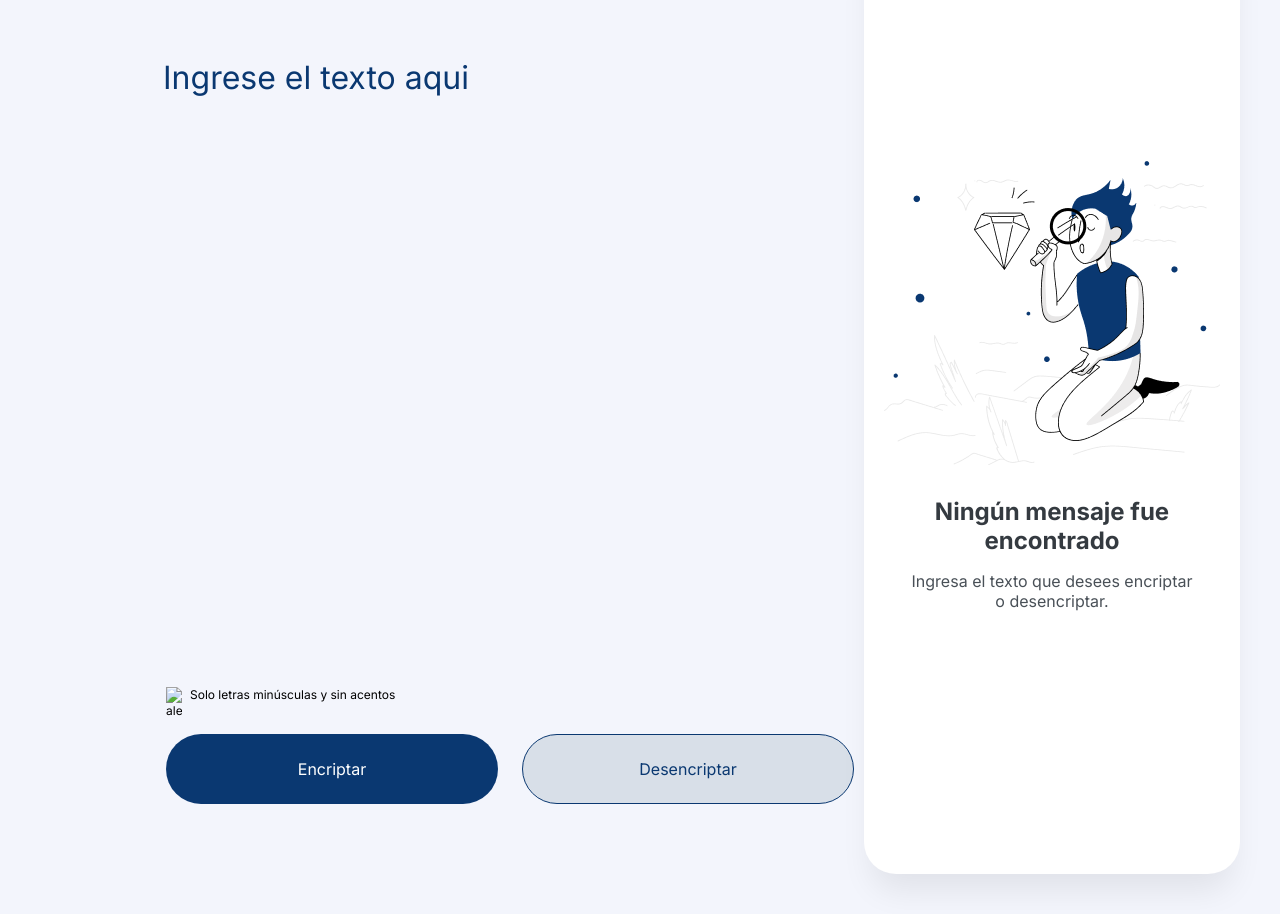
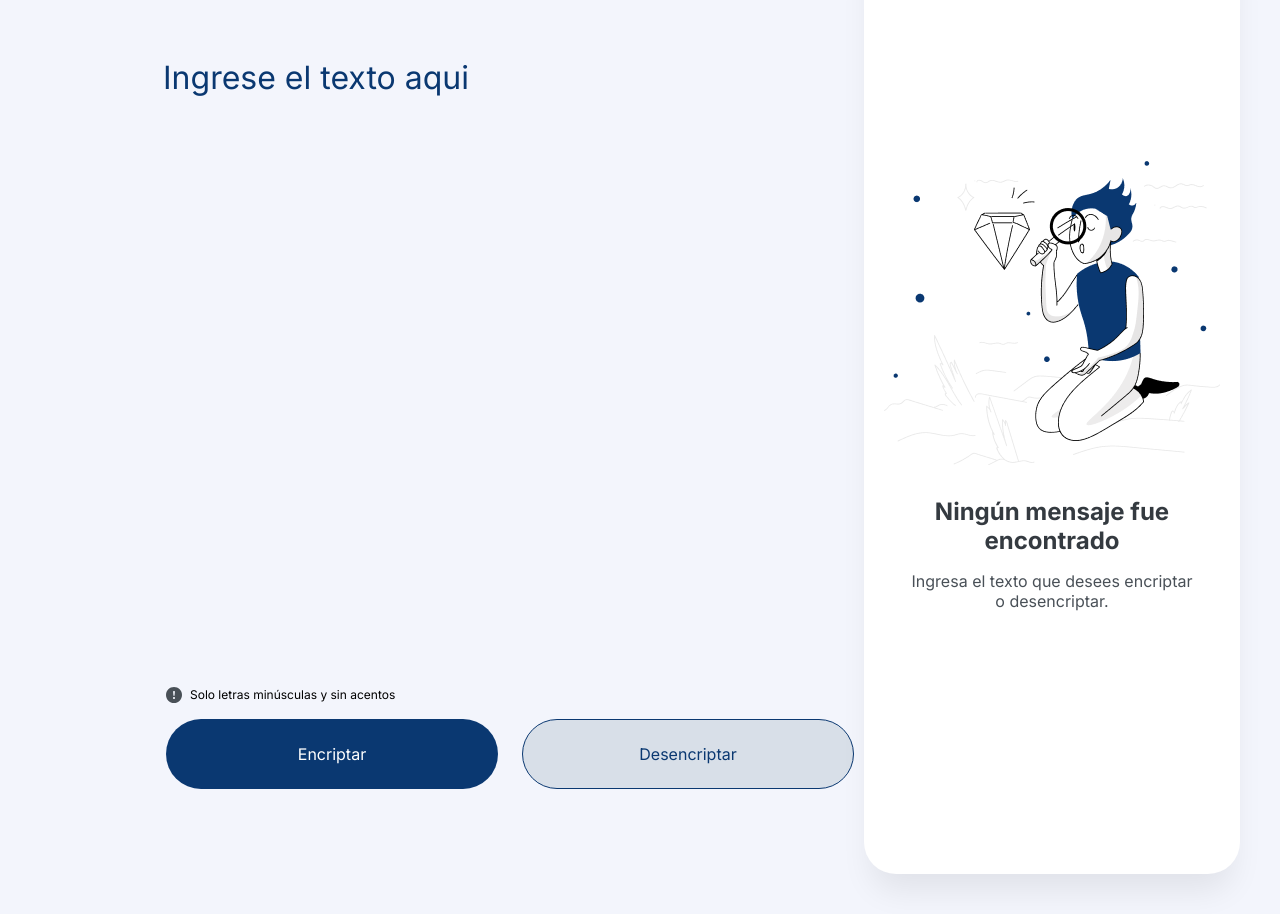
Before and after one commit to SantiagoAEM/Encriptador, a plain HTML site: page index.html in a window 1280 px wide. Shown: the part 110-1024 px from the top of the page. Drawn offline with Linux system fonts and the light colour scheme; the site is published under a folder, as on GitHub Pages, so addresses that start at the root find nothing.

Commit message:
se agrega . vercto.svg

```diff
--- a/index.html
+++ b/index.html
@@ -14,7 +14,7 @@
             type="text" placeholder="Ingrese el texto aqui"></textarea>
 
             <div class="content__alert | disFlex">
-                <img class="contet__image" width="16px" height="16px" src="/Assets/Vector.svg" alt="alert">
+                <img class="contet__image" width="16px" height="16px" src="./Assets/Vector.svg" alt="alert">
                 <p class="content__msg">Solo letras minúsculas y sin acentos</p>
             </div>
 
```
